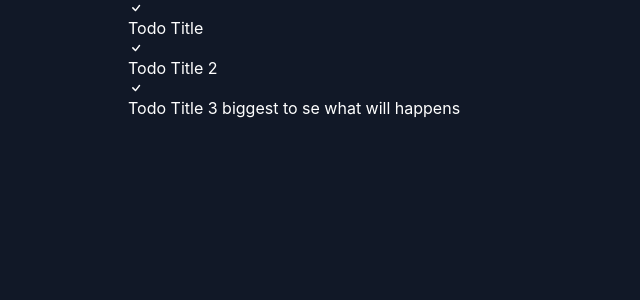
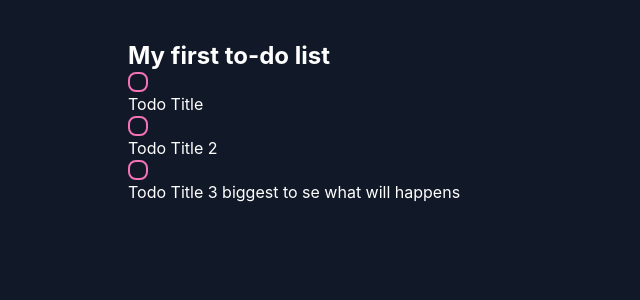
Before and after one commit to josanua/test-react-to-do-list, a React (Create React App) app: page / in a window 1280 px wide. Shown: the top 300 px of the page, without its empty margins (0-640 px from the left). Built offline with nearby package versions, Linux system fonts and the light colour scheme.

Commit message:
Fix Check component

```diff
--- a/src/components/layout/Layout.js
+++ b/src/components/layout/Layout.js
@@ -1,5 +1,5 @@
 const Layout = ({children}) => {
-    return <div className="bg-gray-900 h-screen">
+    return <div className="py-10 bg-gray-900 h-screen">
         {children}
     </div>
 }
--- a/src/components/screens/Home/Home.js
+++ b/src/components/screens/Home/Home.js
@@ -21,7 +21,8 @@ const todosData = [
 ]
 const Home = () => {
     return (
-        <div className='bg-gray-900 h-screen text-white w-4/5 mx-auto'>
+        <div className='text-white w-4/5 mx-auto'>
+            <h1 className="text-2xl font-bold">My first to-do list</h1>
             {
                 todosData.map(todoItem => (
                     <TodoItem todoData={todoItem} key={todoItem.todoID} />
--- a/src/components/screens/Home/item/TodoItem.js
+++ b/src/components/screens/Home/item/TodoItem.js
@@ -1,9 +1,8 @@
-import {BsCheck} from "react-icons/bs";
-
+import Check from "./Check";
 const TodoItem = ({todoData}) => {
     return (
         <div>
-            <BsCheck/>
+            <Check/>
             {todoData.title}
         </div>
     )
```
